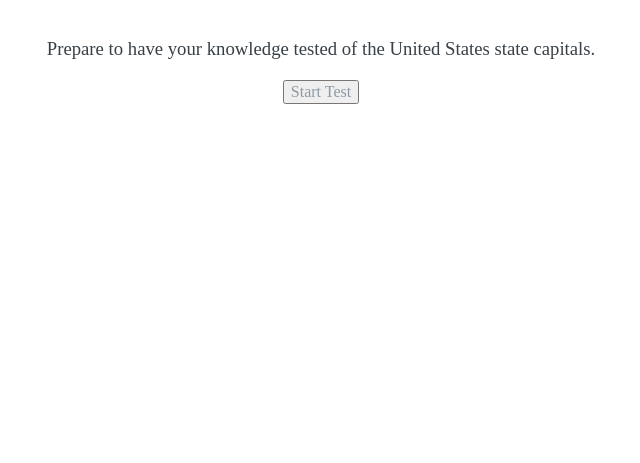
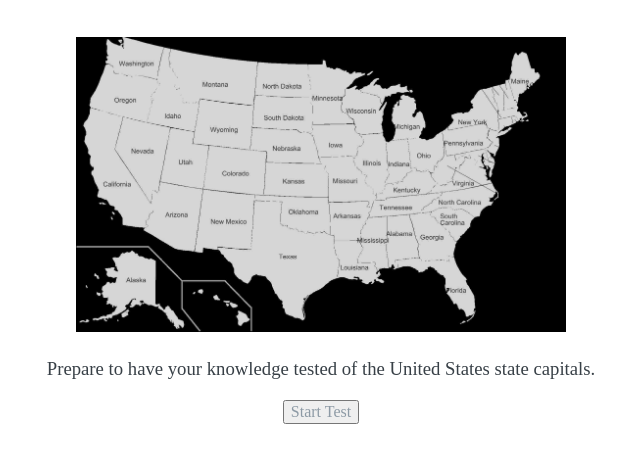
Before and after one commit to severude/state-capitals, a plain HTML site: page index.html in a window 1280 px wide. Shown: the part 73-536 px from the top of the page, without its empty margins (319-959 px from the left). Drawn offline with nearby package versions, Linux system fonts and the light colour scheme.

Commit message:
Add image to the intro

```diff
--- a/index.html
+++ b/index.html
@@ -11,6 +11,7 @@
    <h1 id="summary">State Capital Challenge</h1>
 
    <div id="intro">
+	  <img src="50-States.JPG">
 	  <h3>Prepare to have your knowledge tested of the United States state capitals.</h3>
 	  <button id="btn">Start Test</button>
 	</div>
--- a/style.css
+++ b/style.css
@@ -32,7 +32,9 @@ p {
 	color: #8d9aa5;
 	margin-bottom: .75em;
 }
-
+img {
+	width: 50%;
+}
 #quiz {
 	display: none;
 }
```
Also changed, not shown: 50-States.JPG (added).
